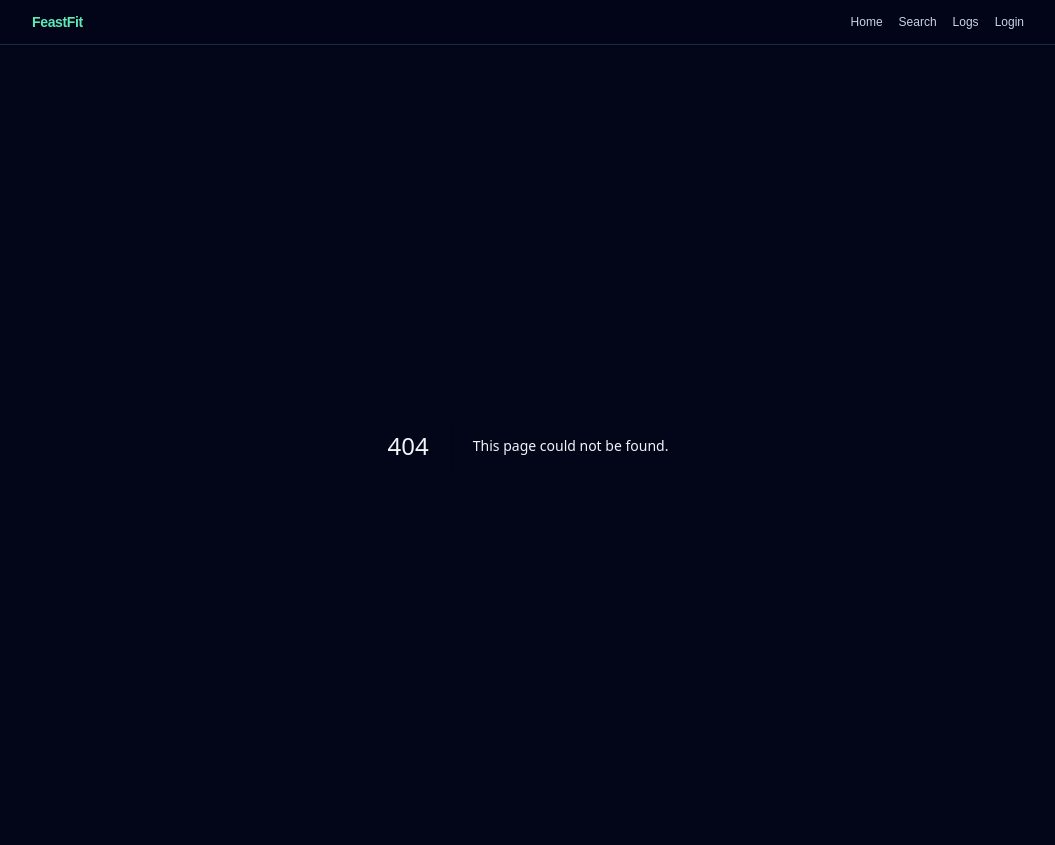
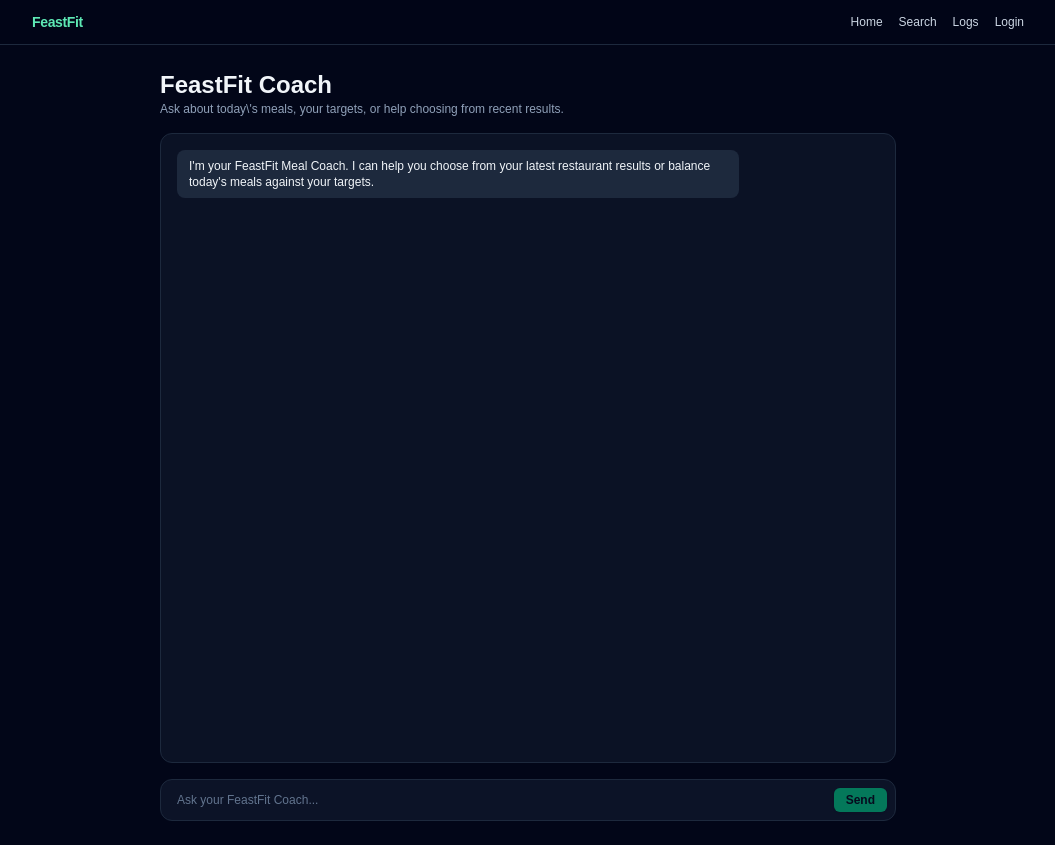
Before and after one commit to skarthikeyan96/fitfeast, a Next.js app: page /coach in a window 1280 px wide. Before the commit this address had no page. Shown: the whole page, without its empty margins (112-1167 px from the left). Built offline with nearby package versions, Linux system fonts and the light colour scheme.

Commit message:
checkpoint 10: add coach

```diff
--- a/pages/_app.tsx
+++ b/pages/_app.tsx
@@ -35,6 +35,7 @@ function Shell({ children }: { children: React.ReactNode }) {
             <Link href="/logs" className="hover:text-emerald-300">
               Logs
             </Link>
+
             <Link href="/login" className="hover:text-emerald-300">
               {hasUser ? "Account" : "Login"}
             </Link>
--- /dev/null
+++ b/pages/api/coach.ts
@@ -0,0 +1,124 @@
+import type { NextApiRequest, NextApiResponse } from "next";
+
+interface CoachRequestBody {
+  message: string;
+}
+
+interface CoachResponseBody {
+  reply: string;
+}
+
+// Helper: read and parse localStorage-like data from a request header (we’ll send it from the client)
+function parseContextFromHeaders(req: NextApiRequest) {
+  const lastSearchRaw = req.headers["x-feastfit-last-search"];
+  const guestLogsRaw = req.headers["x-feastfit-guest-logs"];
+
+  let lastSearch: any = null;
+  let guestLogs: any[] = [];
+
+  try {
+    if (lastSearchRaw && typeof lastSearchRaw === "string") {
+      lastSearch = JSON.parse(decodeURIComponent(lastSearchRaw));
+    }
+  } catch {}
+
+  try {
+    if (guestLogsRaw && typeof guestLogsRaw === "string") {
+      guestLogs = JSON.parse(decodeURIComponent(guestLogsRaw));
+    }
+  } catch {}
+
+  return { lastSearch, guestLogs };
+}
+
+export default async function handler(
+  req: NextApiRequest,
+  res: NextApiResponse<CoachResponseBody | { error: string }>
+) {
+  if (req.method !== "POST") {
+    res.setHeader("Allow", ["POST"]);
+    return res.status(405).json({ error: "Method Not Allowed" });
+  }
+
+  const apiKey = process.env.YELP_API_KEY;
+  if (!apiKey) {
+    return res.status(500).json({ error: "Missing YELP_API_KEY" });
+  }
+
+  const { message } = req.body as CoachRequestBody;
+  if (!message || typeof message !== "string") {
+    return res.status(400).json({ error: "Invalid message" });
+  }
+
+  const { lastSearch, guestLogs } = parseContextFromHeaders(req);
+
+  // Summarize today’s logged macros (guest flow)
+  const today = new Date().toISOString().slice(0, 10);
+  const todayLogs = guestLogs.filter((log: any) =>
+    log.createdAt?.startsWith(today)
+  );
+  const totals = todayLogs.reduce(
+    (acc, log: any) => {
+      acc.calories += Number(log.calories) || 0;
+      acc.protein += Number(log.protein) || 0;
+      return acc;
+    },
+    { calories: 0, protein: 0 }
+  );
+
+  // Build a short system prompt
+  const systemPrompt = `You are FeastFit’s Meal Coach. The user’s targets are roughly ${
+    lastSearch?.caloriesTarget ?? "unknown"
+  } kcal and at least ${
+    lastSearch?.proteinMin ?? "unknown"
+  }g protein per meal, with diet preference: ${lastSearch?.diet ?? "none"}.
+${
+  lastSearch
+    ? `Their last search was for "${lastSearch.query}" in ${
+        lastSearch.location
+      }. Below is a compact list of the restaurants they saw: ${JSON.stringify(
+        lastSearch.restaurants
+      )}.`
+    : "No recent search data."
+}
+${
+  todayLogs.length
+    ? `Today they have already logged ${todayLogs.length} meal(s), totaling about ${totals.calories} kcal and ${totals.protein}g protein.`
+    : "No meals logged today."
+}
+Your job is to:
+- Briefly acknowledge what they asked.
+- Give personalized advice using the above context (logged meals, last search, targets).
+- Do NOT invent restaurants; only mention those in the provided list.
+- Keep answers concise and actionable.`;
+
+  const yelpResponse = await fetch("https://api.yelp.com/ai/chat/v2", {
+    method: "POST",
+    headers: {
+      Authorization: `Bearer ${apiKey}`,
+      "Content-Type": "application/json",
+    },
+    body: JSON.stringify({
+      query: `${systemPrompt}\n\nUser message: "${message}"`,
+      user_context: {
+        locale: "en_US",
+      },
+    }),
+  });
+
+  if (!yelpResponse.ok) {
+    const text = await yelpResponse.text();
+    console.error("Yelp AI coach error", yelpResponse.status, text);
+    return res.status(502).json({ error: "Yelp AI coach error" });
+  }
+
+  const data = (await yelpResponse.json()) as any;
+  const reply: string =
+    typeof data?.response?.text === "string"
+      ? data.response.text
+      : typeof data?.text === "string"
+      ? data.text
+      : "I’m sorry, I couldn’t generate a response right now.";
+
+  return res.status(200).json({ reply });
+}
--- /dev/null
+++ b/pages/coach.tsx
@@ -0,0 +1,135 @@
+import { useState } from "react";
+
+interface Message {
+  id: string;
+  role: "user" | "coach";
+  content: string;
+}
+
+export default function CoachPage() {
+  const [messages, setMessages] = useState<Message[]>([
+    {
+      id: "m1",
+      role: "coach",
+      content:
+        "I'm your FeastFit Meal Coach. I can help you choose from your latest restaurant results or balance today's meals against your targets.",
+    },
+  ]);
+  const [input, setInput] = useState("");
+  const [sending, setSending] = useState(false);
+
+  const handleSend = async (e: React.FormEvent) => {
+    e.preventDefault();
+    const text = input.trim();
+    if (!text || sending) return;
+
+    const userMessage: Message = {
+      id: `u-${Date.now()}`,
+      role: "user",
+      content: text,
+    };
+
+    setMessages((prev) => [...prev, userMessage]);
+    setInput("");
+    setSending(true);
+
+    // Read context from localStorage (guest flow)
+    const lastSearchRaw =
+      typeof window !== "undefined"
+        ? window.localStorage.getItem("feastfit_last_search")
+        : null;
+    const guestLogsRaw =
+      typeof window !== "undefined"
+        ? window.localStorage.getItem("feastfit_guest_logs_v1")
+        : null;
+
+    try {
+      const res = await fetch("/api/coach", {
+        method: "POST",
+        headers: {
+          "Content-Type": "application/json",
+          ...(lastSearchRaw && {
+            "x-feastfit-last-search": encodeURIComponent(lastSearchRaw),
+          }),
+          ...(guestLogsRaw && {
+            "x-feastfit-guest-logs": encodeURIComponent(guestLogsRaw),
+          }),
+        },
+        body: JSON.stringify({ message: text }),
+      });
+
+      if (!res.ok) {
+        const data = await res.json();
+        throw new Error(data.error || "Coach request failed");
+      }
+
+      const data = (await res.json()) as { reply: string };
+      const coachMessage: Message = {
+        id: `c-${Date.now()}`,
+        role: "coach",
+        content: data.reply,
+      };
+      setMessages((prev) => [...prev, coachMessage]);
+    } catch (err: any) {
+      console.error(err);
+      const errorMessage: Message = {
+        id: `e-${Date.now()}`,
+        role: "coach",
+        content: err.message || "Something went wrong. Try again.",
+      };
+      setMessages((prev) => [...prev, errorMessage]);
+    } finally {
+      setSending(false);
+    }
+  };
+
+  return (
+    <main className="min-h-screen bg-slate-950 text-slate-100">
+      <div className="mx-auto flex h-screen max-w-3xl flex-col px-4 py-6">
+        <header className="mb-4 flex items-center justify-between">
+          <div>
+            <h1 className="text-2xl font-bold">FeastFit Coach</h1>
+            <p className="text-xs text-slate-400">
+              Ask about today\'s meals, your targets, or help choosing from
+              recent results.
+            </p>
+          </div>
+        </header>
+
+        <section className="flex-1 overflow-y-auto rounded-xl border border-slate-800 bg-slate-900/70 p-4 space-y-3">
+          {messages.map((m) => (
+            <div
+              key={m.id}
+              className={
+                m.role === "user"
+                  ? "ml-auto max-w-[80%] rounded-lg bg-emerald-500 px-3 py-2 text-xs text-slate-950"
+                  : "mr-auto max-w-[80%] rounded-lg bg-slate-800 px-3 py-2 text-xs text-slate-100"
+              }
+            >
+              {m.content}
+            </div>
+          ))}
+        </section>
+
+        <form
+          onSubmit={handleSend}
+          className="mt-4 flex gap-2 rounded-xl border border-slate-800 bg-slate-900/80 p-2"
+        >
+          <input
+            className="flex-1 bg-transparent px-2 py-1 text-xs text-slate-100 outline-none placeholder:text-slate-500"
+            placeholder="Ask your FeastFit Coach..."
+            value={input}
+            onChange={(e) => setInput(e.target.value)}
+          />
+          <button
+            type="submit"
+            disabled={sending || !input.trim()}
+            className="inline-flex items-center rounded-md bg-emerald-500 px-3 py-1 text-xs font-semibold text-slate-950 shadow hover:bg-emerald-400 disabled:opacity-60"
+          >
+            {sending ? "Thinking…" : "Send"}
+          </button>
+        </form>
+      </div>
+    </main>
+  );
+}
--- a/pages/search.tsx
+++ b/pages/search.tsx
@@ -109,6 +109,33 @@ export default function SearchPage() {
 
       const data: SearchRestaurantsResponse = await res.json();
       setResults(data.restaurants || []);
+      // Store a compact snapshot for the coach to read later.
+      const compact = {
+        location,
+        caloriesTarget,
+        proteinMin,
+        diet,
+        query,
+        timestamp: new Date().toISOString(),
+        restaurants: data.restaurants.slice(0, 5).map((r) => ({
+          name: r.name,
+          rating: r.rating,
+          fitScore: r.fitScore,
+          fitLabel: r.fitLabel,
+          dishes: r.dishes.slice(0, 2).map((d) => ({
+            name: d.name,
+            estimatedCalories: d.estimatedCalories,
+            estimatedProtein: d.estimatedProtein,
+            confidence: d.confidence,
+          })),
+        })),
+      };
+      if (typeof window !== "undefined") {
+        window.localStorage.setItem(
+          "feastfit_last_search",
+          JSON.stringify(compact)
+        );
+      }
     } catch (err: any) {
       console.error(err);
       setError(err.message || "Something went wrong");
```
